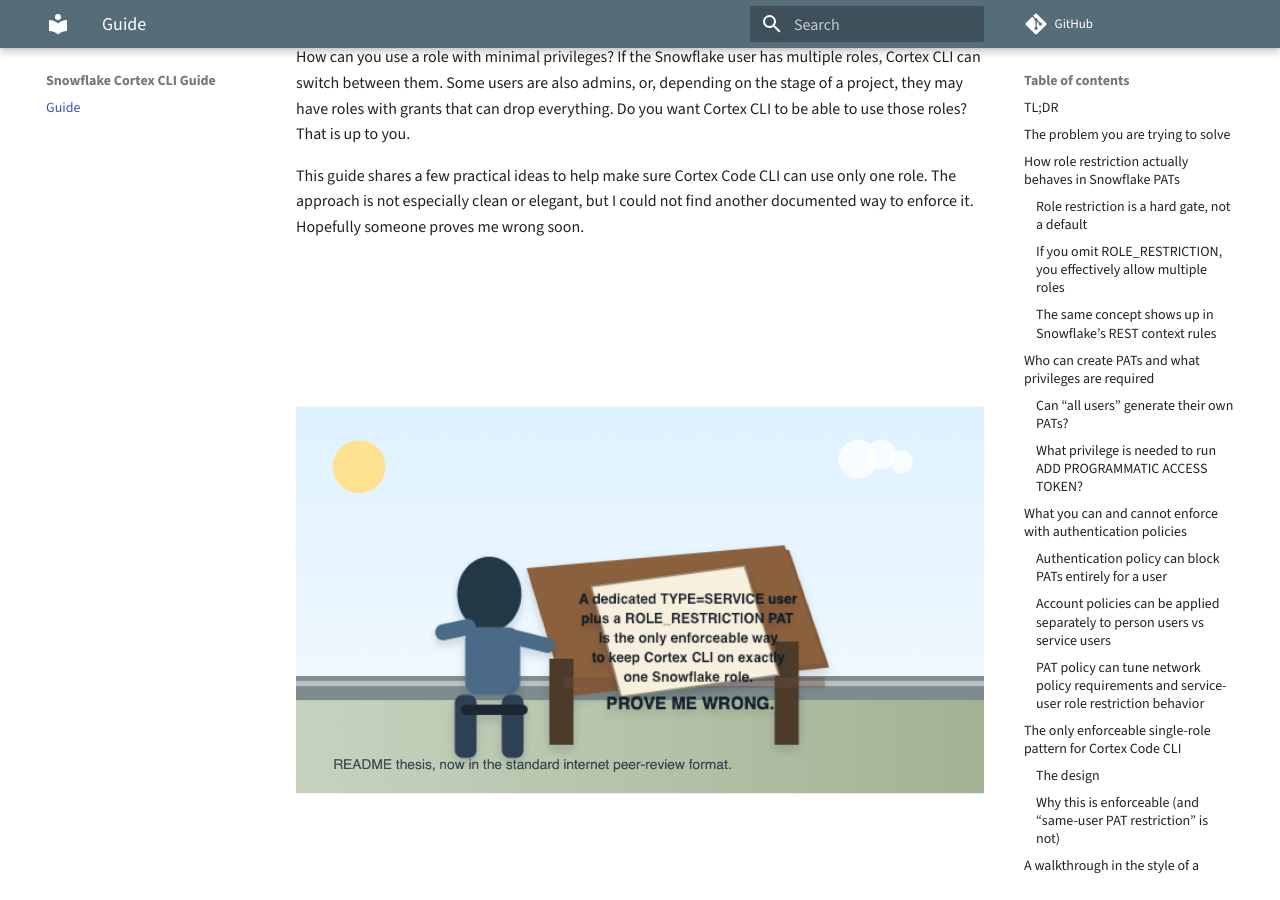
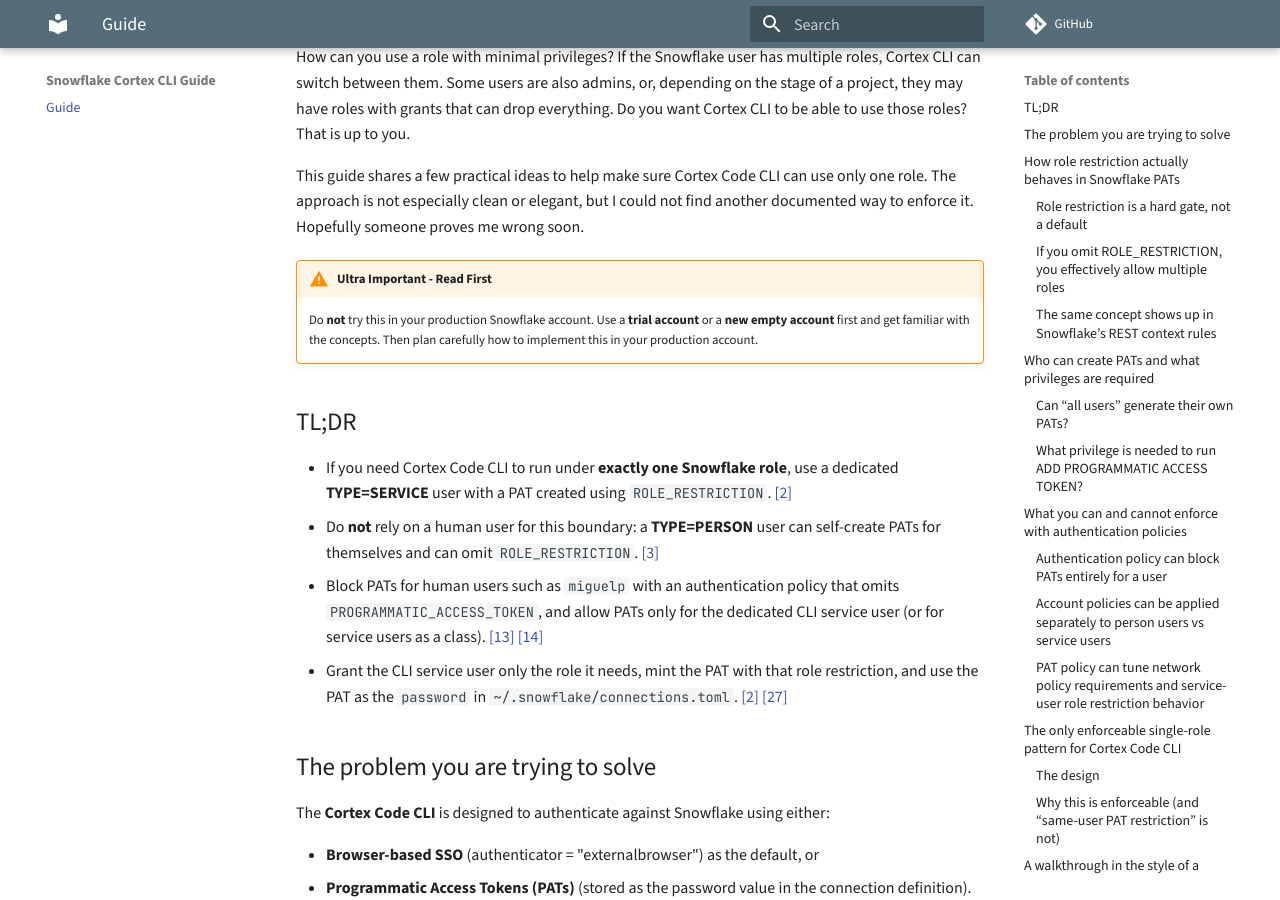
Before and after one commit to MiguelElGallo/SnowflakeCortexCLI, an MkDocs documentation site: the page built from docs/index.md, in a window 1280 px wide and 900 px high, scrolled down 608 px. Built offline with MkDocs 1.6.1 and Material for MkDocs 9.7.7, drawn with Linux system fonts in a browser that asks for light colours; comment, search, counter and statistics services are not loaded.

Commit message:
Remove change-my-mind image references and assets

```diff
--- a/docs/index.md
+++ b/docs/index.md
@@ -7,8 +7,6 @@
 How can you use a role with minimal privileges? If the Snowflake user has multiple roles, Cortex CLI can switch between them. Some users are also admins, or, depending on the stage of a project, they may have roles with grants that can drop everything. Do you want Cortex CLI to be able to use those roles? That is up to you.
 
 This guide shares a few practical ideas to help make sure Cortex Code CLI can use only one role. The approach is not especially clean or elegant, but I could not find another documented way to enforce it. Hopefully someone proves me wrong soon.
-
-![Change my mind meme about single-role Cortex CLI enforcement](images/change-my-mind.png)
 
 !!! warning "Ultra Important - Read First"
     Do **not** try this in your production Snowflake account.
```
Also changed, not shown: docs/images/change-my-mind.png (deleted), docs/images/change-my-mind.svg (deleted), images/change-my-mind.png (deleted), images/change-my-mind.svg (deleted), 1 other file.
